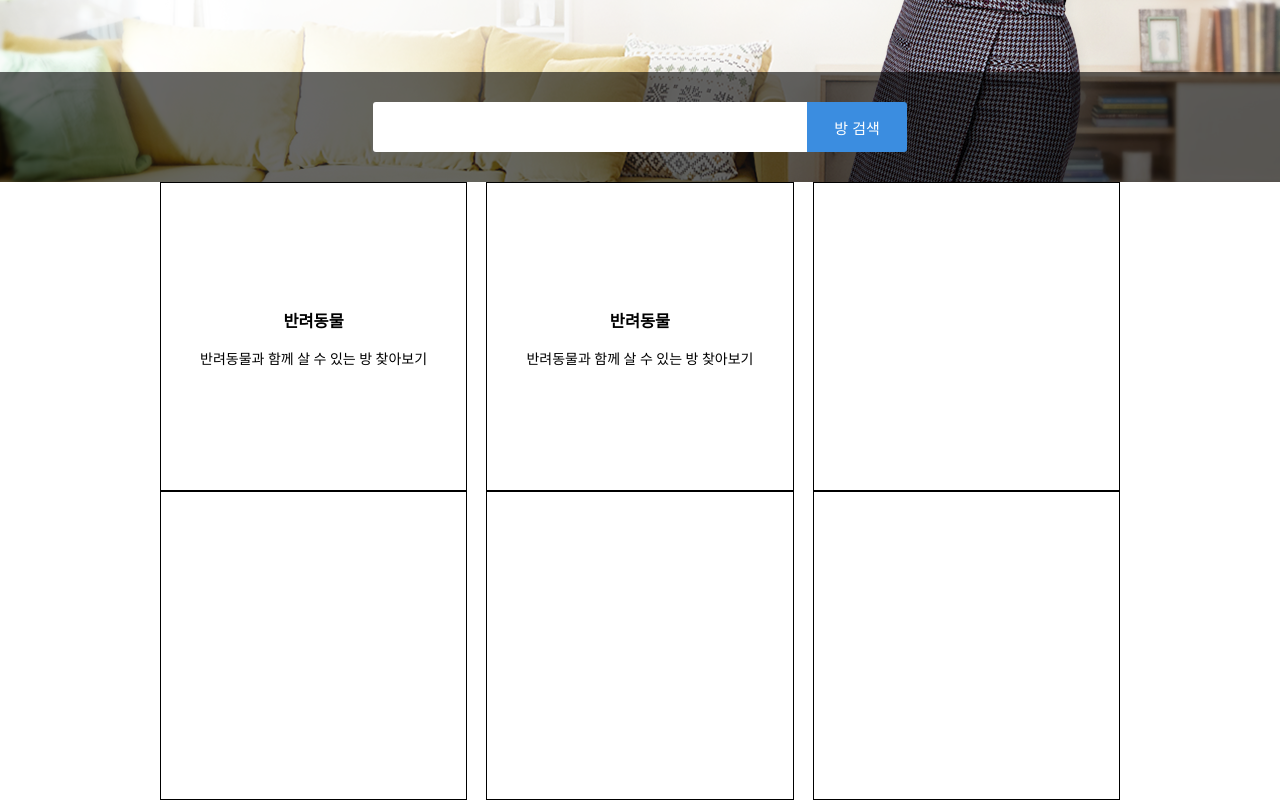
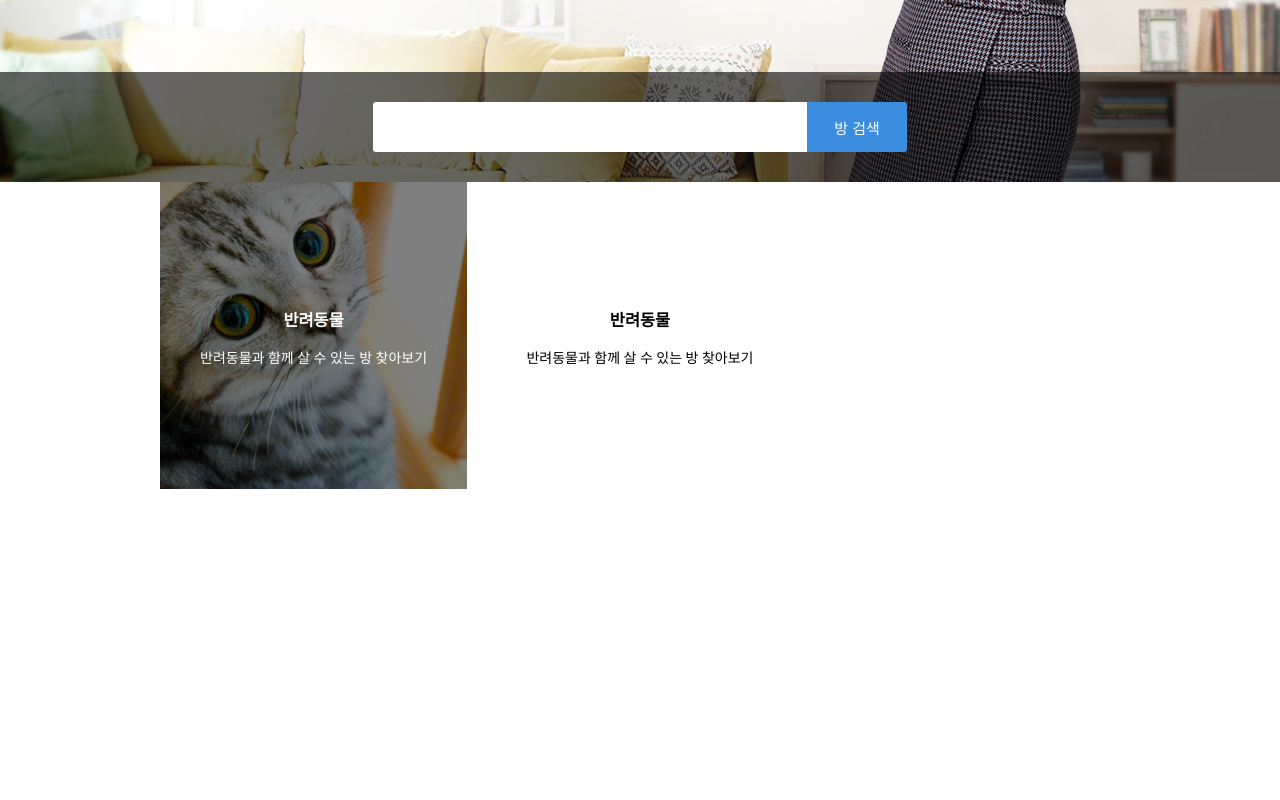
Before and after one commit to Fastcampus-WPS-8th/CSS, a plain HTML site: page dabang/index.html in a window 1280 px wide. Shown: the part 558-1358 px from the top of the page. Drawn offline with Linux system fonts and the light colour scheme.

Commit message:
bg, mask설정

```diff
--- a/dabang/index.html
+++ b/dabang/index.html
@@ -58,6 +58,8 @@
           position: absolute; 속성을 사용해 부모 위치를 기준으로 정렬
           -->
           <div class="theme-content">
+            <div class="bg" style="background-image: url(images/pet.jpg);"></div>
+            <div class="mask"></div>
             <div class="typo">
               <h3 class="title">반려동물</h3>
               <div class="line"></div>
--- a/dabang/scss/style.scss
+++ b/dabang/scss/style.scss
@@ -142,7 +142,6 @@ $theme-container-width: 960px;
       position: relative;
 
       margin-right: 2%;
-      border: 1px solid black;
       box-sizing: border-box;
 
       &:nth-of-type(3n) {
@@ -156,6 +155,18 @@ $theme-container-width: 960px;
         text-align: center;
         width: 100%;
         height: 100%;
+        overflow: hidden;
+
+        // 이 영역에 마우스가 올라오면 자식요소중 .mask의 bgc를 바꿔줌
+        &:hover {
+          > .mask {
+            background-color: rgba(0, 0, 0, 0.2);
+          }
+          // .bg의 경우 크기를 조절함 (1.3배)
+          > .bg {
+            transform: scale(1.3);
+          }
+        }
 
         &:after {
           content: '';
@@ -164,11 +175,33 @@ $theme-container-width: 960px;
           vertical-align: middle;
           margin-right: -0.25em;
         }
+        // 각각 최대 가로세로를 차지,
+        // absolute속성으로 겹치도록 배열
+        > .bg, .mask {
+          position: absolute;
+          width: 100%;
+          height: 100%;
+          left: 0;
+          top: 0;
+          // 크기/색상등의 변화가 있을 때
+          // 변화를 어느정도 시간동안에 걸쳐서 적용할 것인지
+          transition-duration: .5s;
+        }
+        // background-image가 부모 크기를 채우도록 함
+        > .bg {
+          background-size: cover;
+        }
+        // 글자 아래 검정 레이어. 투명도 설정
+        > .mask {
+          background-color: rgba(0, 0, 0, .5);
+        }
 
         > .typo {
+          position: relative;
           display: inline-block;
           vertical-align: middle;
           width: 90%;
+          color: #fff;
         }
       }
     }
```
Also changed, not shown: dabang/css/style.css.
